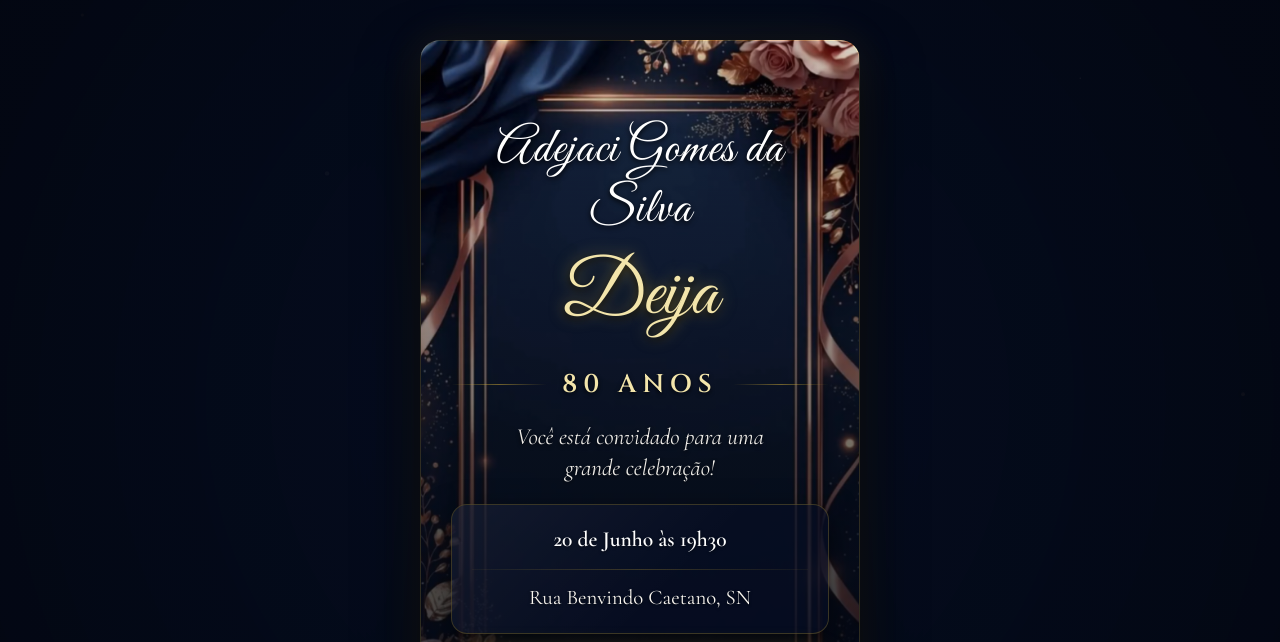
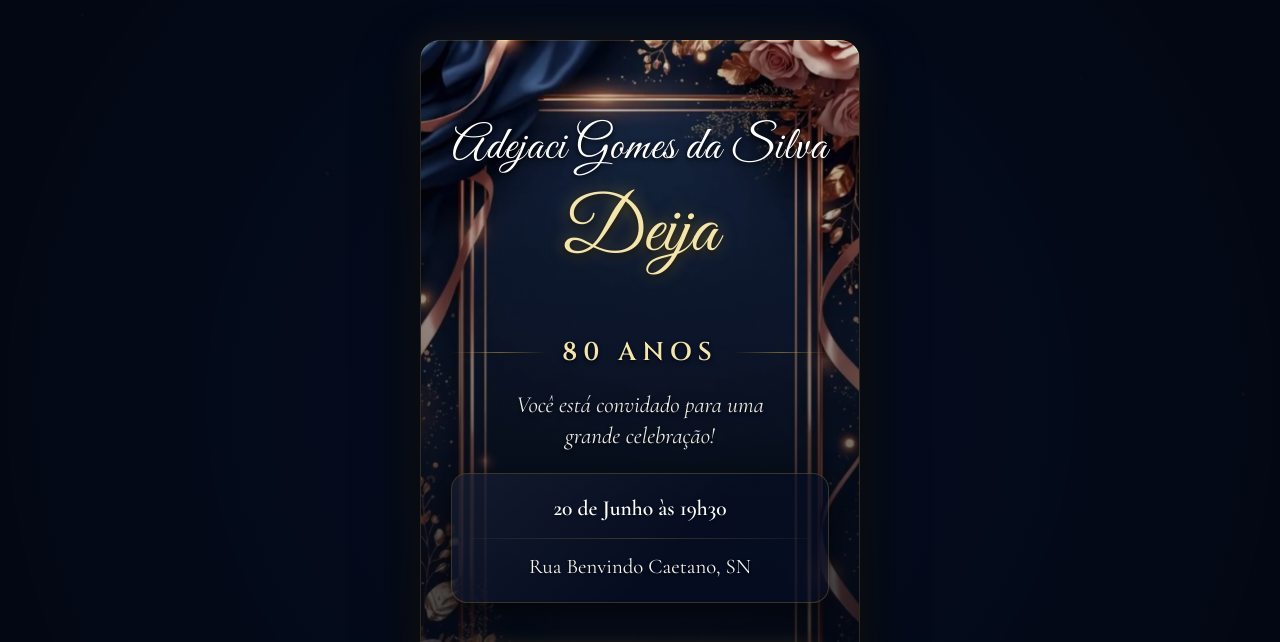
Before and after one commit to rickydomingos97/invite-birthday, a plain HTML site: page index.html in a window 1280 px wide. Shown: the top 642 px of the page. Drawn offline with nearby package versions, Linux system fonts and the light colour scheme.

Commit message:
style: ajusta tamanho da fonte do primeiro nome para 2.9rem

```diff
--- a/style.css
+++ b/style.css
@@ -145,7 +145,7 @@ html, body {
 }
 
 .first-name {
-    font-size: 3.1rem;
+    font-size: 2.9rem;
     font-weight: 400;
     letter-spacing: 1px;
     color: #ffffff;
```
